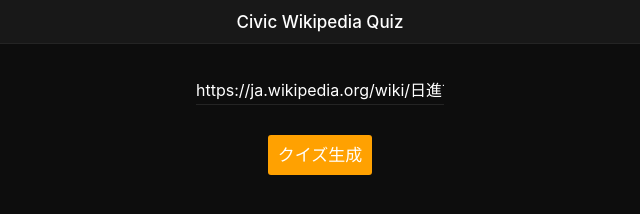
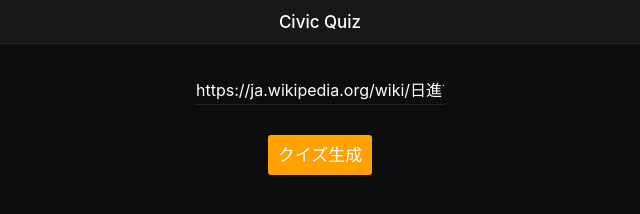
Before and after one commit to naoto-github/civicQuiz, a website: page www/index.html in a window 1280 px wide. Shown: the whole page, without its empty margins (320-960 px from the left). Drawn offline with Linux system fonts and the light colour scheme.

Commit message:
タイトルの変更

```diff
--- a/www/index.html
+++ b/www/index.html
@@ -62,7 +62,7 @@
   <ons-template id="top.html">
     <ons-page>
       <ons-toolbar>
-        <div class="center">Civic Wikipedia Quiz</div>
+        <div class="center">Civic Quiz</div>
       </ons-toolbar>
 
       <div style="text-align: center; margin-top: 30px;">
```
